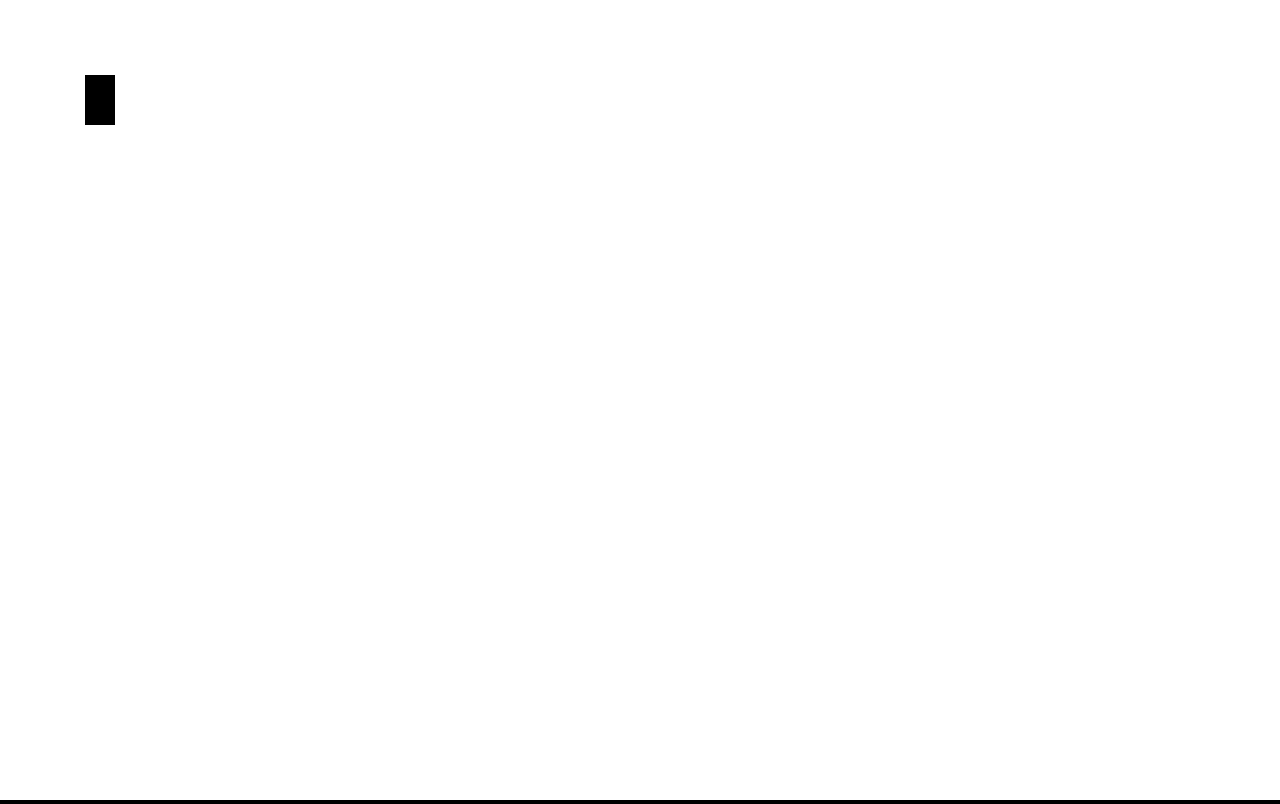
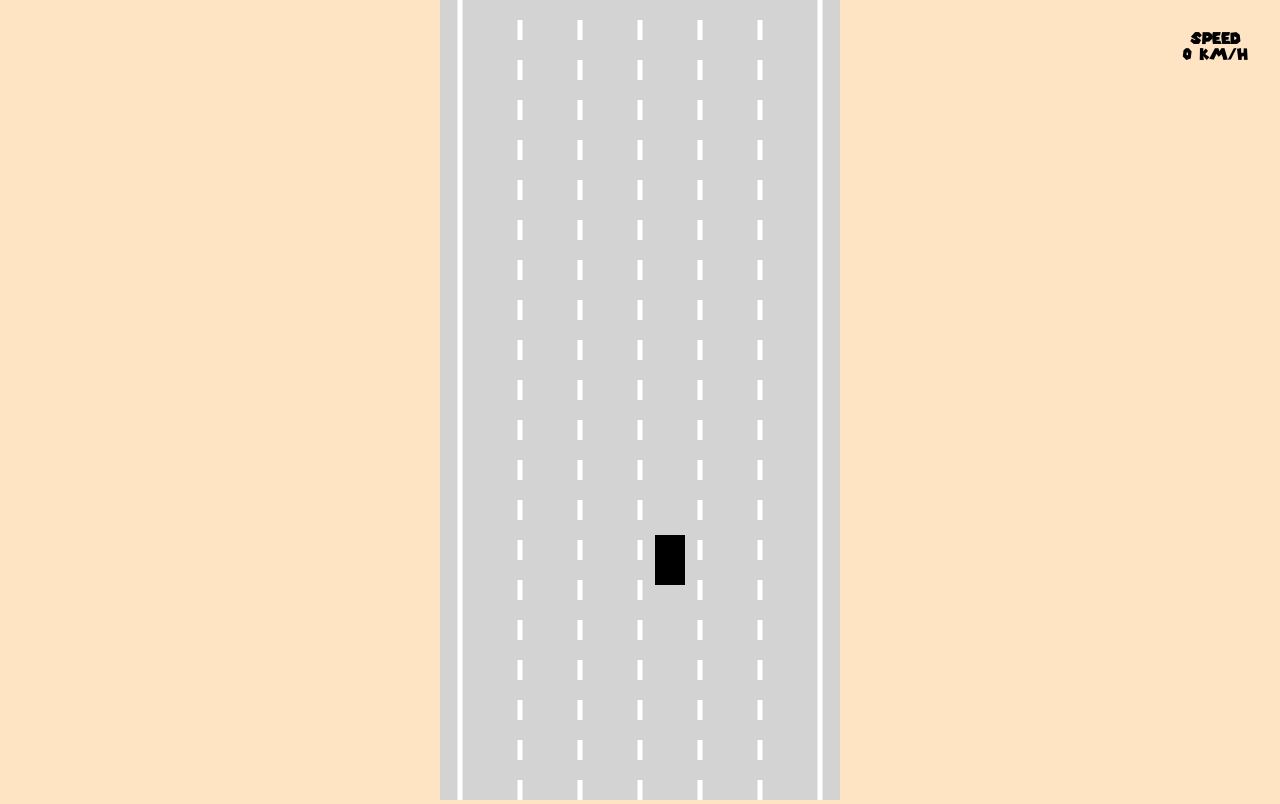
Before and after one commit to Sodolsky/Machine-Learning-Car, a plain HTML site: page index.html in a window 1280 px wide. Drawn offline with Linux system fonts and the light colour scheme.

Commit message:
Added lanes and Speed Meter

```diff
--- a/car.js
+++ b/car.js
@@ -26,7 +26,6 @@ class Controls {
           this.reverse = true;
           break;
       }
-      console.log(ev.key);
     });
 
     document.addEventListener("keyup", (ev) => {
@@ -59,11 +58,12 @@ class Car {
     this.h = h;
     this.controls = new Controls();
     this.speed = 0;
-    this.acceleration = 0.3;
-    this.maxSpeed = 5;
+    this.acceleration = 0.08; // Normal value is 0.2
+    this.maxSpeed = 12; // Normal value is 5
     this.maxReverseSpeed = -2;
     this.friction = 0.02;
     this.angle = 0;
+    this.DOMSpeedCount = document.querySelector("#speedCount");
   }
   #move() {
     if (this.controls.forward) {
@@ -103,6 +103,7 @@ class Car {
       */
     this.x -= Math.sin(this.angle) * this.speed;
     this.y -= Math.cos(this.angle) * this.speed;
+    this.DOMSpeedCount.innerHTML = `${Math.ceil(this.speed * 10 * 2)} km/h`;
   }
   update() {
     this.#move();
--- a/index.html
+++ b/index.html
@@ -4,6 +4,8 @@
     <meta charset="UTF-8" />
     <meta http-equiv="X-UA-Compatible" content="IE=edge" />
     <meta name="viewport" content="width=device-width, initial-scale=1.0" />
+    <script src="utility.js" defer></script>
+    <script src="road.js" defer></script>
     <script src="car.js" defer></script>
     <script src="main.js" defer></script>
     <link rel="stylesheet" href="styles.css" />
@@ -11,5 +13,9 @@
   </head>
   <body>
     <canvas id="gameCanvas"></canvas>
+    <div id="speedMeter">
+      <div>Speed</div>
+      <div id="speedCount"></div>
+    </div>
   </body>
 </html>
--- a/main.js
+++ b/main.js
@@ -1,12 +1,22 @@
 const canvas = document.querySelector("#gameCanvas");
-canvas.width = window.innerWidth;
+canvas.width = 400;
 const ctx = canvas.getContext("2d");
-const car = new Car(100, 100, 30, 50);
+const numberOfLanes = 6;
+const road = new Road(canvas.width / 2, canvas.width * 0.9, numberOfLanes);
+const car = new Car(
+  road.getLaneCenter(Math.floor(numberOfLanes / 2)),
+  100,
+  30,
+  50
+);
 const update = () => {
   car.update();
   canvas.height = window.innerHeight;
+  ctx.save();
+  ctx.translate(0, -car.y + canvas.height * 0.7);
+  road.draw(ctx);
   car.draw(ctx);
-
+  ctx.restore();
   requestAnimationFrame(update);
 };
 update();
--- /dev/null
+++ b/road.js
@@ -0,0 +1,43 @@
+class Road {
+  constructor(x, w, laneCount) {
+    this.x = x;
+    this.w = w;
+    this.laneCount = laneCount;
+    this.left = x - w / 2;
+    this.right = x + w / 2;
+    const infinity = 1000000;
+    this.top = -infinity;
+    this.bot = infinity;
+    const topLeft = { x: this.left, y: this.top };
+    const topRight = { x: this.right, y: this.top };
+    const bottomleft = { x: this.left, y: this.bot };
+    const bottomRight = { x: this.right, y: this.bot };
+    this.borders = [
+      [topLeft, bottomleft],
+      [topRight, bottomRight],
+    ];
+  }
+  getLaneCenter(laneIndex) {
+    const laneWidth = this.w / this.laneCount;
+    return this.left + laneWidth / 2 + laneIndex * laneWidth;
+  }
+  draw(ctx) {
+    ctx.lineWidth = 5;
+    ctx.strokeStyle = "white";
+    for (let i = 1; i <= this.laneCount - 1; i++) {
+      const x = linearInterpolate(this.left, this.right, i / this.laneCount);
+      ctx.setLineDash([20, 20]);
+      ctx.beginPath();
+      ctx.moveTo(x, this.top);
+      ctx.lineTo(x, this.bot);
+      ctx.stroke();
+    }
+    ctx.setLineDash([]);
+    this.borders.forEach((item) => {
+      ctx.beginPath();
+      ctx.moveTo(item[0].x, item[0].y);
+      ctx.lineTo(item[1].x, item[1].y);
+      ctx.stroke();
+    });
+  }
+}
--- a/styles.css
+++ b/styles.css
@@ -1,9 +1,24 @@
 body {
-  background-color: black;
+  background-color: bisque;
   overflow: hidden;
   margin: 0;
   text-align: center;
+  position: relative;
 }
 #gameCanvas {
-  background-color: white;
+  background-color: lightgray;
 }
+#speedMeter {
+  position: absolute;
+  top: 2rem;
+  right: 2rem;
+  font-family: "MarioFont";
+  display: flex;
+  flex-direction: column;
+  justify-items: center;
+  align-items: center;
+}
+@font-face {
+  font-family: "MarioFont";
+  src: url("MarioFont.ttf");
+}
--- /dev/null
+++ b/utility.js
@@ -0,0 +1,6 @@
+const linearInterpolate = (A, B, t) => {
+  return (1 - t) * A + t * B;
+};
+const formatSpeedValues = (value) => {
+  return value * 10 * 2;
+};
```
Also changed, not shown: MarioFont.ttf (added).
